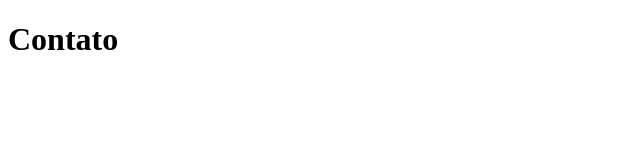
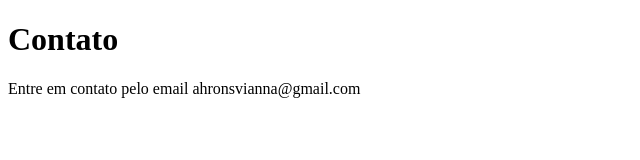
Before and after one commit to AhronsVianna/Sistema-de-cadastro, a plain HTML site: page contato.html in a window 1280 px wide. Shown: the whole page, without its empty margins (0-640 px from the left). Drawn offline with Linux system fonts and the light colour scheme.

Commit message:
adicionando o emal de contato

```diff
--- a/contato.html
+++ b/contato.html
@@ -7,5 +7,6 @@
 </head>
 <body>
     <h1>Contato</h1>
+    <p>Entre em contato pelo email ahronsvianna@gmail.com</p>
 </body>
 </html>
```
